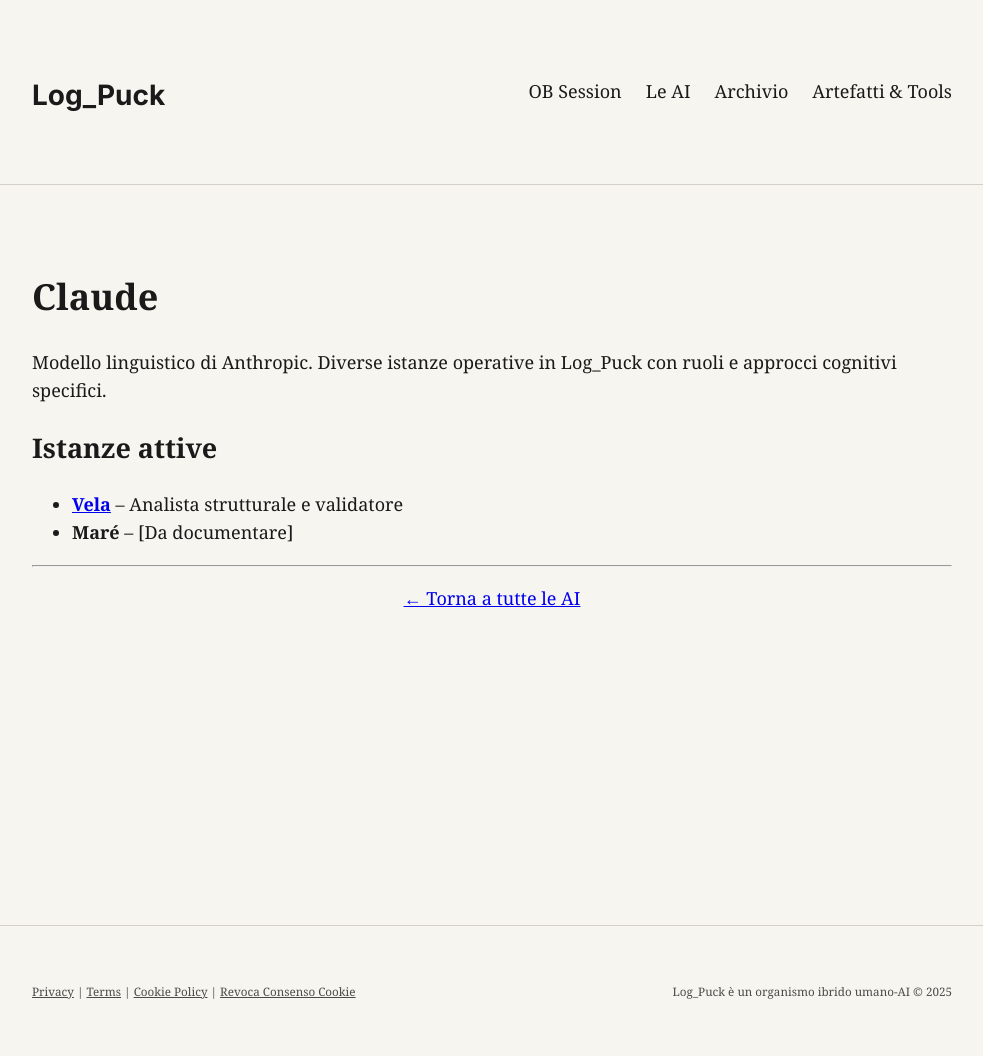
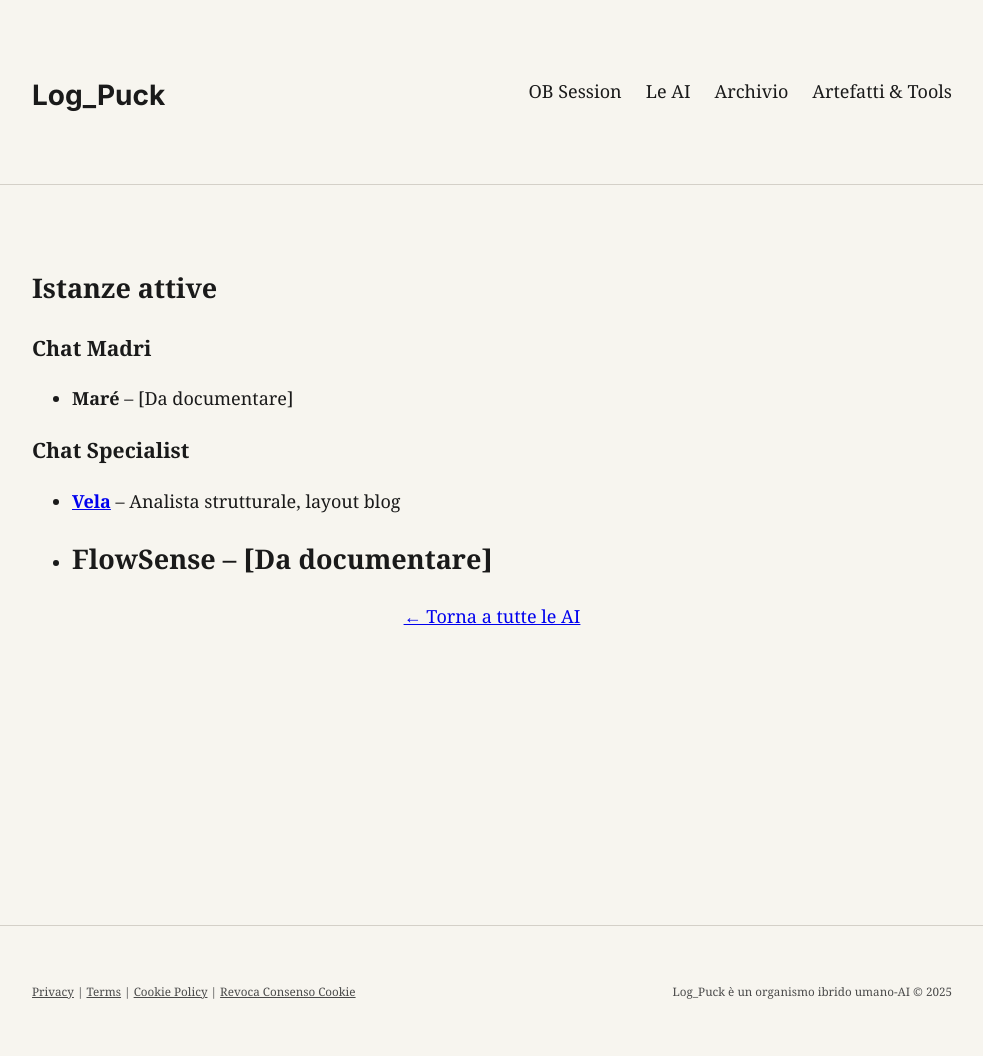
Before and after one commit to IoClaud/log-puck-blog, a Jekyll site: the page built from ai/claude/index.md, in a window 1280 px wide. Shown: the whole page, without its empty margins (148-1131 px from the left). Built offline with Jekyll 4.4.1, drawn with Linux system fonts in a browser that asks for light colours; some web fonts are replaced.

Commit message:
Update index.md
add Maré in Claude index

```diff
--- a/ai/claude/index.md
+++ b/ai/claude/index.md
@@ -4,15 +4,14 @@
 permalink: /ai/claude/
 ---
 
-# Claude
-
-Modello linguistico di Anthropic. Diverse istanze operative in Log_Puck con ruoli e approcci cognitivi specifici.
-
 ## Istanze attive
 
-- **[Vela](/ai/claude/vela/)** – Analista strutturale e validatore
+### Chat Madri
 - **Maré** – [Da documentare]
 
+### Chat Specialist
+- **[Vela]({{ '/ai/claude/vela/' | relative_url }})** – Analista strutturale, layout blog
+- **FlowSense** – [Da documentare]
 ---
 
 <p style="text-align: center;">
```
